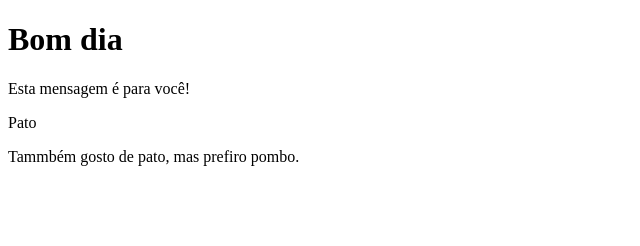
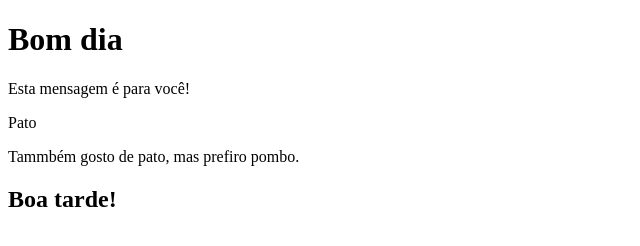
Before and after one commit to R1cardoSevero/code, a plain HTML site: page main/index.html in a window 1280 px wide. Shown: the whole page, without its empty margins (0-640 px from the left). Drawn offline with Linux system fonts and the light colour scheme.

Commit message:
msg da tarde

```diff
--- a/main/index.html
+++ b/main/index.html
@@ -13,5 +13,7 @@
     <p>Pato</p>
     <!--Djangolivre-->
     <p>Tammbém gosto de pato, mas prefiro pombo.</p>
+
+    <h2>Boa tarde!</h2>
 </body>
 </html>
```
